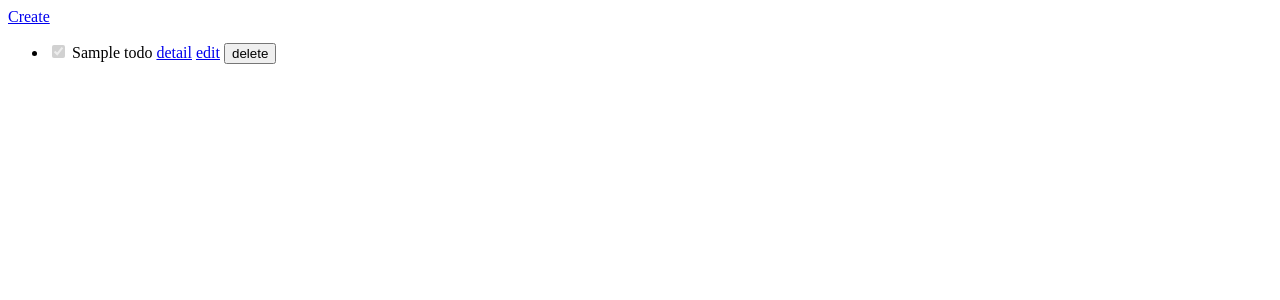
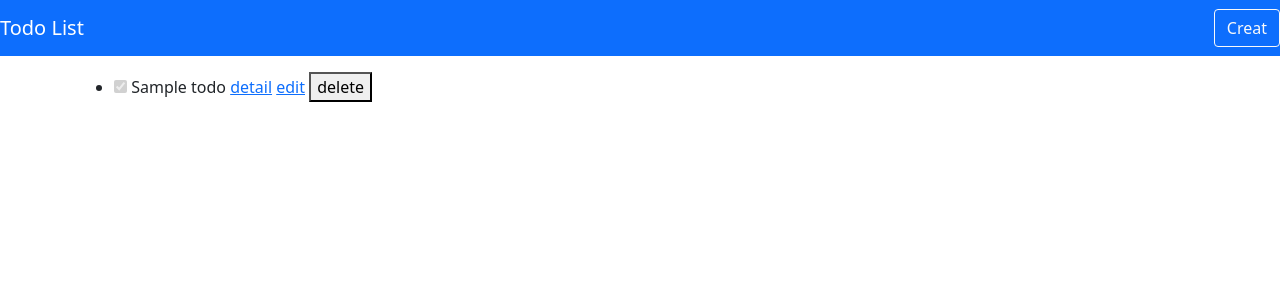
Before and after one commit to Chao69/Todo-List, a Node server app: page / in a window 1280 px wide. Shown: the top 300 px of the page. Run offline with Node 20, Linux system fonts and the light colour scheme; tables that the repository leaves empty hold one stand-in row (values such as "Sample post"); some libraries are stand-ins or nearby versions.

Commit message:
feat: add bootstrap & modify main.hbs

```diff
--- a/views/index.hbs
+++ b/views/index.hbs
@@ -1,5 +1,3 @@
-<a href="/todos/new">Create</a>
-
 <ul>
   {{#each todos}}
   <li>
--- a/views/layouts/main.hbs
+++ b/views/layouts/main.hbs
@@ -1,12 +1,41 @@
 <!DOCTYPE html>
 <html>
+
 <head>
   <meta charset="UTF-8">
   <meta http-equiv="X-UA-Compatible" content="IE=edge">
   <meta name="viewport" content="width=device-width, initial-scale=1.0">
   <title>Todo List</title>
+  <link href="https://cdn.jsdelivr.net/npm/bootstrap@5.0.2/dist/css/bootstrap.min.css" rel="stylesheet"
+    integrity="sha384-EVSTQN3/azprG1Anm3QDgpJLIm9Nao0Yz1ztcQTwFspd3yD65VohhpuuCOmLASjC" crossorigin="anonymous">
 </head>
+
 <body>
-  {{{ body }}}
+  <header>
+    <nav class="navbar navbar-dark bg-primary justify-content-between">
+      <a class="navbar-brand" href="/">Todo List</a>
+      <a class="btn btn-outline-light" href="/views/new.hbs">Creat</a>
+    </nav>
+  </header>
+
+
+  <main>
+    <div class="container mt-3">
+      {{{ body }}}
+    </div>
+  </main>
+
+
+
+  <script src="https://cdn.jsdelivr.net/npm/bootstrap@5.0.2/dist/js/bootstrap.bundle.min.js"
+    integrity="sha384-MrcW6ZMFYlzcLA8Nl+NtUVF0sA7MsXsP1UyJoMp4YLEuNSfAP+JcXn/tWtIaxVXM"
+    crossorigin="anonymous"></script>
+  <script src="https://cdn.jsdelivr.net/npm/@popperjs/core@2.9.2/dist/umd/popper.min.js"
+    integrity="sha384-IQsoLXl5PILFhosVNubq5LC7Qb9DXgDA9i+tQ8Zj3iwWAwPtgFTxbJ8NT4GN1R8p"
+    crossorigin="anonymous"></script>
+  <script src="https://cdn.jsdelivr.net/npm/bootstrap@5.0.2/dist/js/bootstrap.min.js"
+    integrity="sha384-cVKIPhGWiC2Al4u+LWgxfKTRIcfu0JTxR+EQDz/bgldoEyl4H0zUF0QKbrJ0EcQF"
+    crossorigin="anonymous"></script>
 </body>
+
 </html>
```
